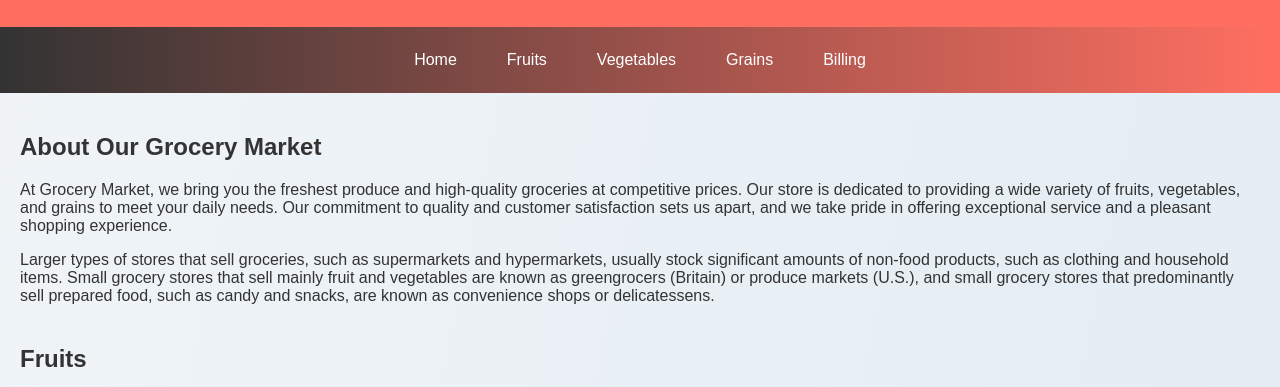
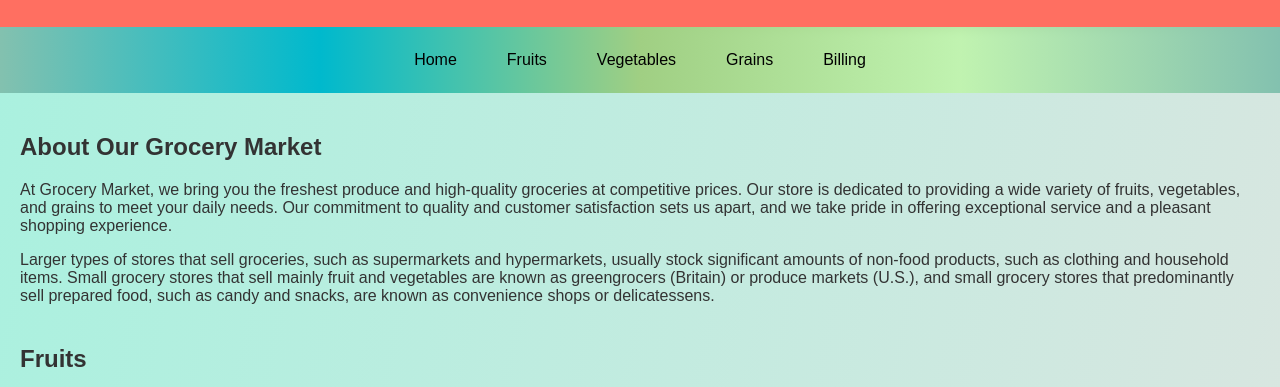
Before and after one commit to Shahzebbagsiraj/groceerymart-website, a plain HTML site: page index.html in a window 1280 px wide. Shown: the part 93-480 px from the top of the page. Drawn offline with Linux system fonts and the light colour scheme.

Commit message:
Update styles.css

```diff
--- a/styles.css
+++ b/styles.css
@@ -1,6 +1,6 @@
 body {
     font-family: 'Arial', sans-serif;
-    background: linear-gradient(to bottom right, #f0f4f7, #d9e7f1);
+    background: linear-gradient(to bottom right, #A9F1DF, #FFDDE1);
     color: #333;
     margin: 0;
     padding: 0;
@@ -15,8 +15,10 @@ header {
 }
 
 nav {
-    background: linear-gradient(to right, #333, #ff6f61);
+    /* background: linear-gradient(to right, #93A5CF, #BFF098, #690979);*/
     padding: 10px;
+    background-image: linear-gradient(to right, #83c1af, #00b9cd, #a0cf83, #bef5a5cf, #83c1af);
+
 }
 
 nav ul {
@@ -34,7 +36,7 @@ nav ul li {
 
 nav ul li a {
     display: block;
-    color: white;
+    color: black;
     text-align: center;
     padding: 14px 20px;
     text-decoration: none;
```
